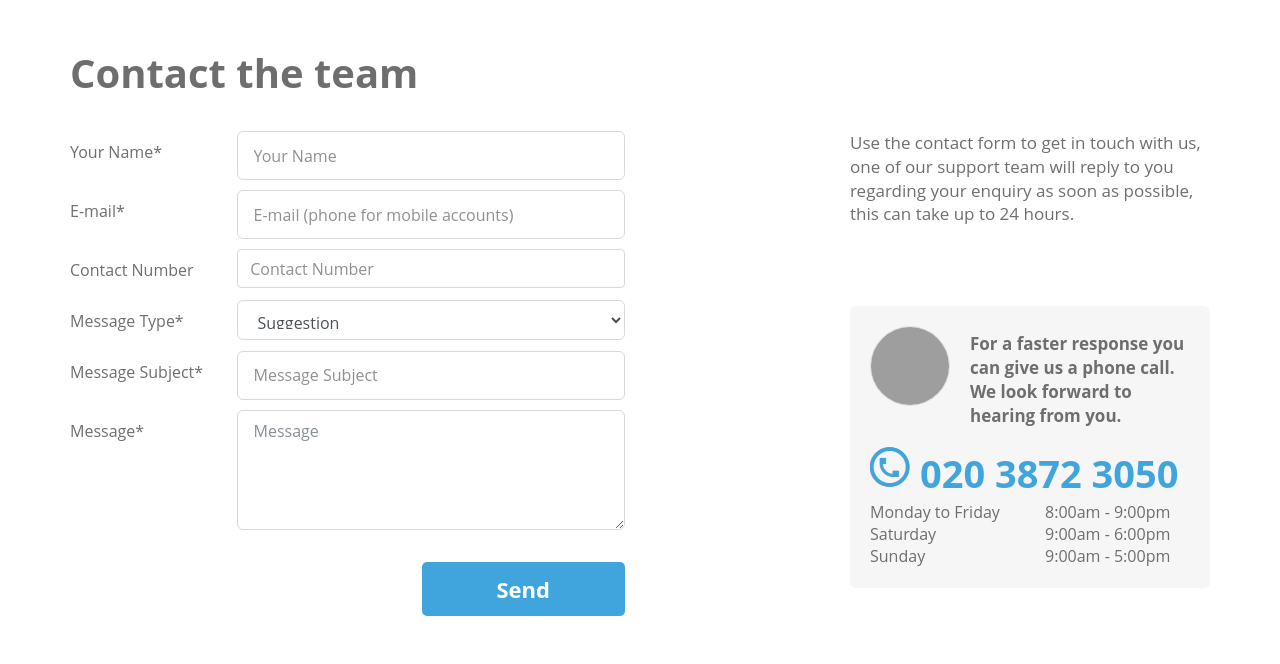
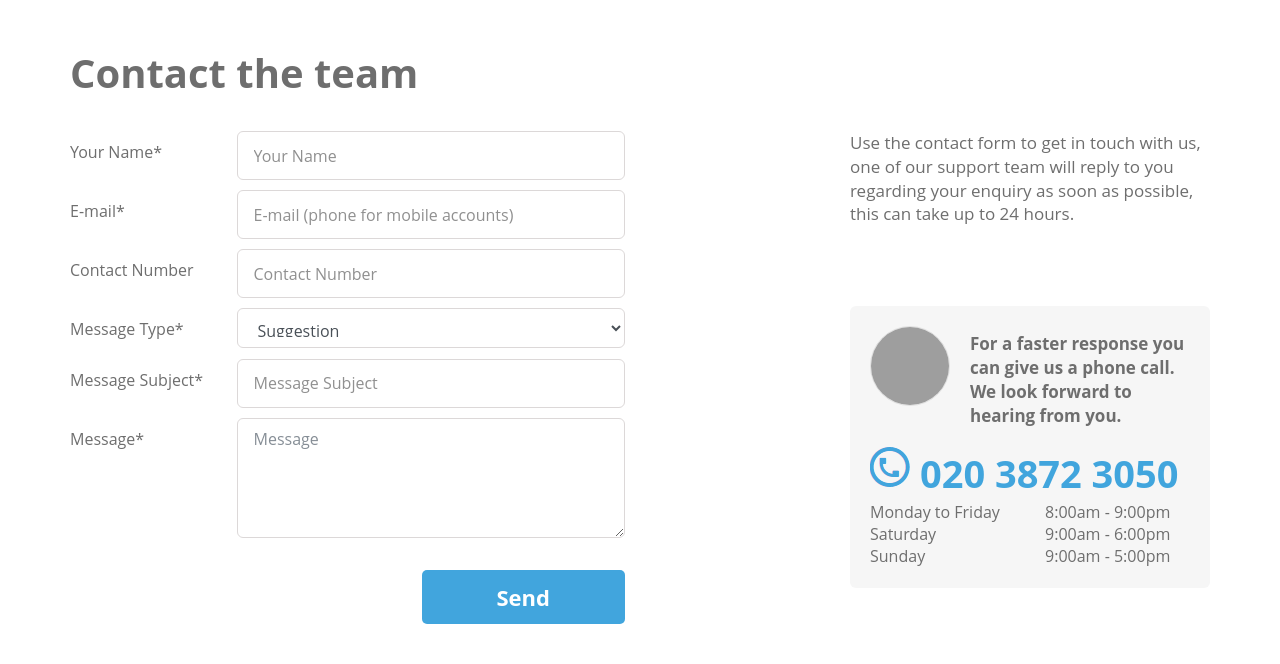
Before and after one commit to Svetlana712/rate-a-genie, a PHP site: page /contact.php in a window 1280 px wide. Shown: the top 664 px of the page. Run offline with PHP 8.4, Linux system fonts and the light colour scheme; some libraries are stand-ins or nearby versions; grey boxes are pictures that could not be loaded.

Commit message:
Add files via upload

```diff
--- a/rateagenie/contact.php
+++ b/rateagenie/contact.php
@@ -42,7 +42,7 @@
                     </div>
                     <div class="form-group">
                         <label for="contact_form_phone">Contact Number</label>
-                        <input class="form-control form_phone" type="text" placeholder="Contact Number" name="contact_form_phone" id="contact_form_phone">
+                        <input class="form-control input-lg form_phone" type="text" placeholder="Contact Number" name="contact_form_phone" id="contact_form_phone">
                         <p class="error">Please enter correct information</p>
                     </div>
                     <div class="form-group">
```
